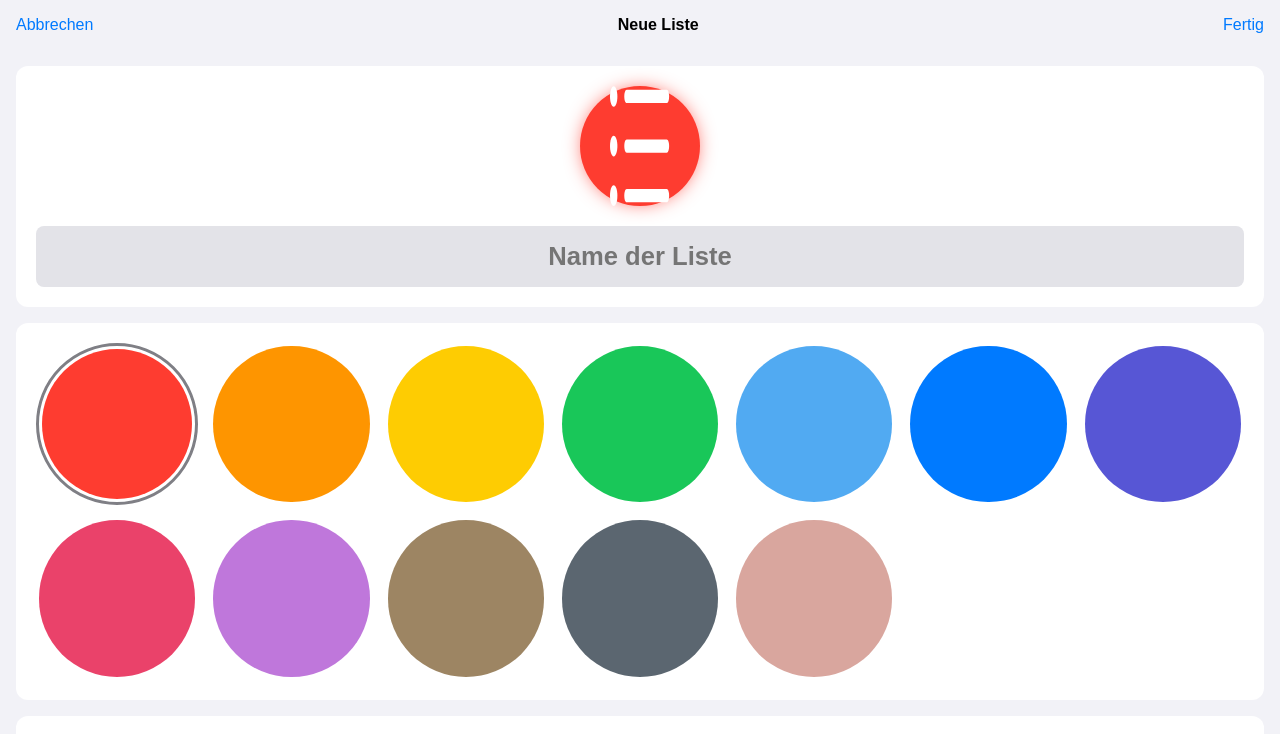
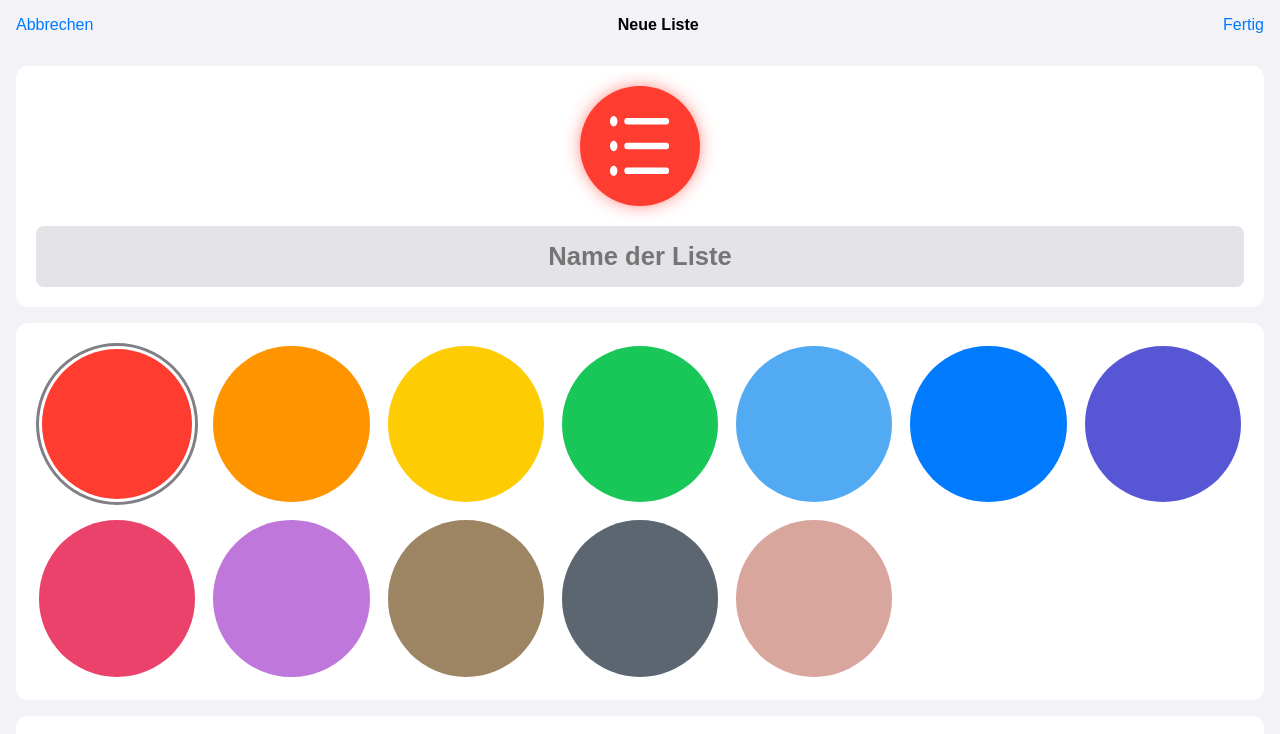
Before and after one commit to max-beckmann/progressive-reminders, an Angular app: page /new-list in a window 1280 px wide. Shown: the top 734 px of the page. Built offline with nearby package versions, Linux system fonts and the light colour scheme; a web font is replaced by a local one.

Commit message:
fix icon sizing

```diff
--- a/src/app/components/aggregate-items/aggregate-item.component.scss
+++ b/src/app/components/aggregate-items/aggregate-item.component.scss
@@ -3,7 +3,7 @@
   align-items: center;
 
   .icon {
-    width: 28px;
+    --icon-size: 28px;
     margin-left: 10px;
   }
 
@@ -25,5 +25,9 @@
     .subtitle {
       color: var(--color-font);
     }
+
+    .arrow {
+      --icon-size: 12px;
+    }
   }
 }
--- a/src/app/components/icon/icon.component.scss
+++ b/src/app/components/icon/icon.component.scss
@@ -1,11 +1,14 @@
 :host {
+  width: var(--icon-size, 24px);
   aspect-ratio: 1/1;
   border-radius: 50%;
   display: flex;
   justify-content: center;
+  align-items: center;
   background-color: var(--icon-background-color, transparent);
 
   img {
-    width: 50%;
+    width: calc(var(--icon-size, 24px) / 2);
+    height: calc(var(--icon-size, 24px) / 2);
   }
 }
--- a/src/app/components/icon/icon.component.ts
+++ b/src/app/components/icon/icon.component.ts
@@ -2,12 +2,12 @@ import { Component, computed, HostBinding, input } from '@angular/core';
 import { Icon } from '../../../../model';
 
 export enum IconType {
+  LIST = 'list',
   CALENDAR = 'calendar',
   FLAG = 'flag',
   CHECKMARK = 'checkmark',
   PLUS = 'plus',
   CHEVRON_RIGHT = 'chevron_right',
-  LIST = 'list',
   MAPPIN = 'mapping',
   BOOKMARK = 'bookmark'
 }
@@ -22,13 +22,13 @@ export const defaultIcons: Record<string, Icon> = {
 
 
 const iconTypeToSrcMap = new Map<IconType, string>([
+  [IconType.LIST, 'list.bullet.svg'],
   [IconType.CALENDAR, 'calendar.svg'],
   [IconType.FLAG, 'flag.fill.svg'],
   [IconType.CHECKMARK, 'checkmark.svg'],
   [IconType.PLUS, 'plus.svg'],
   [IconType.CHEVRON_RIGHT, 'chevron.right.svg'],
-  [IconType.LIST, 'list.bullet.svg'],
-  [IconType.MAPPIN, 'mapping.svg'],
+  [IconType.MAPPIN, 'mappin.svg'],
   [IconType.BOOKMARK, 'bookmark.fill.svg'],
 ]);
 
--- a/src/app/components/list-tile/list-tile.component.scss
+++ b/src/app/components/list-tile/list-tile.component.scss
@@ -15,7 +15,7 @@
   }
 
   app-icon {
-    width: 30px;
+    --icon-size: 30px;
   }
 
   .count {
--- a/src/app/components/pages/new-list-page/new-list-page.component.scss
+++ b/src/app/components/pages/new-list-page/new-list-page.component.scss
@@ -11,7 +11,7 @@
     gap: 20px;
 
     app-icon {
-      width: 120px;
+      --icon-size: 120px;
       box-shadow: 0 0 20px -5px var(--new-list-color);
     }
 
--- a/src/app/components/selection/icon/icon-selection.component.scss
+++ b/src/app/components/selection/icon/icon-selection.component.scss
@@ -16,6 +16,7 @@
         border-radius: 50%;
 
         app-icon {
+          --icon-size: 48px;
           fill: white;
         }
       }
```
Also changed, not shown: src/assets/icons/mappin.svg.
